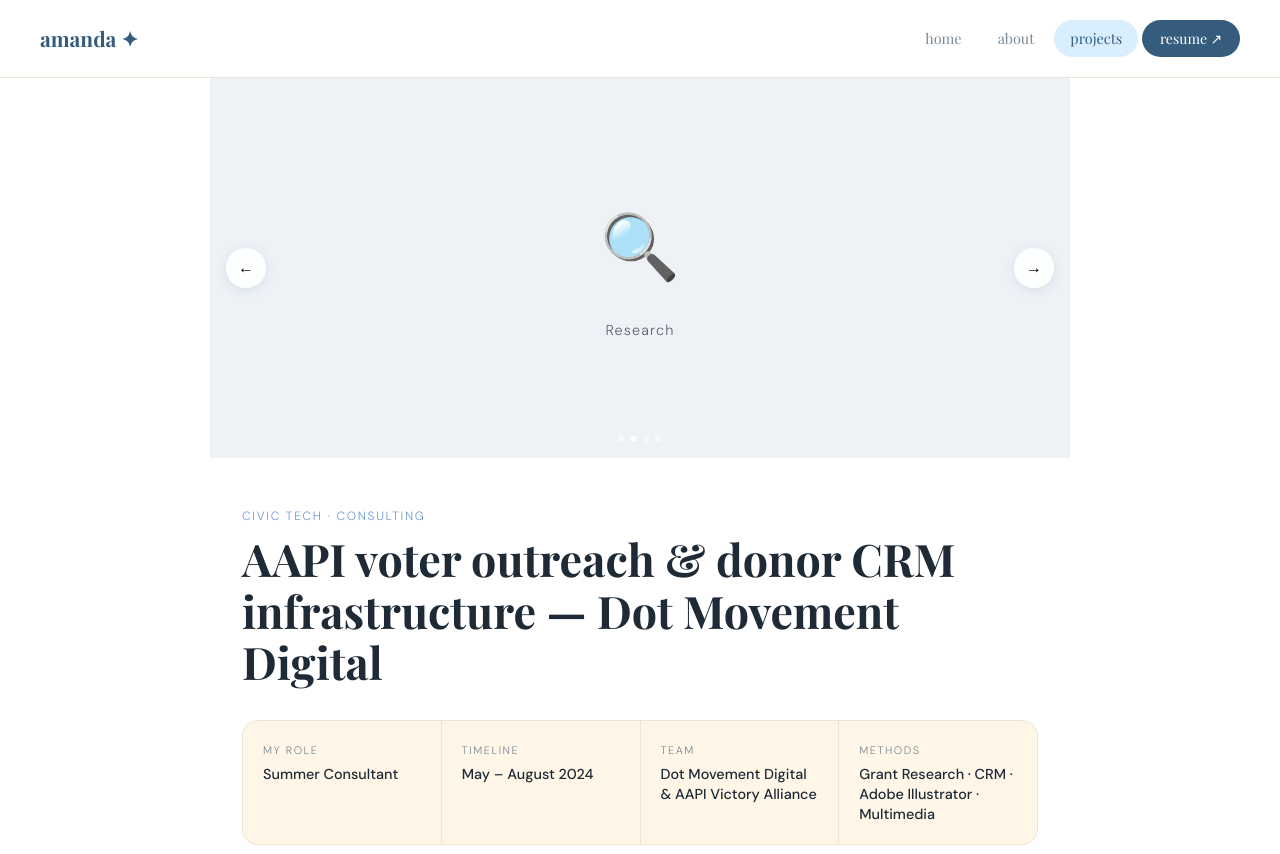
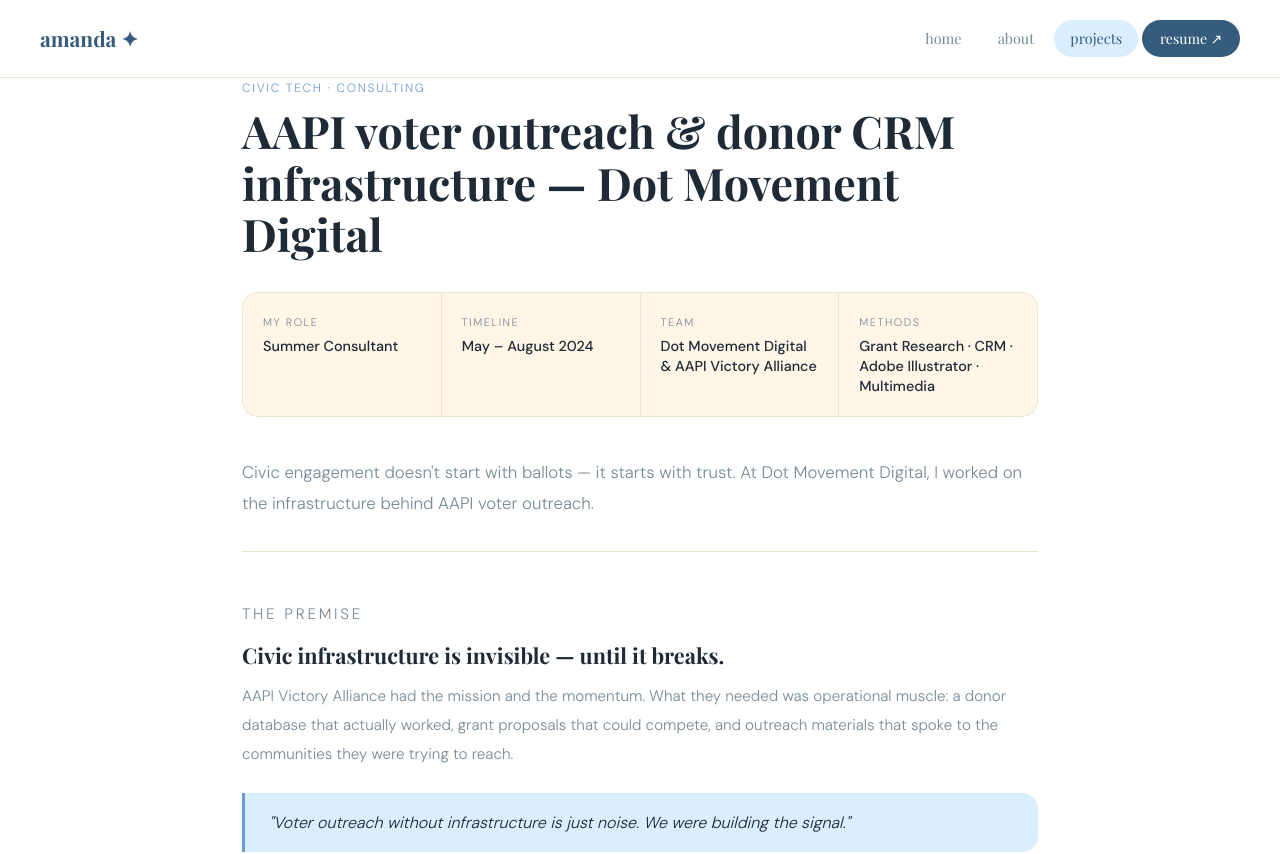
Before and after one commit to amandaminhuang/amandaminhuang.github.io, a React (Vite) app in the folder amanda-portfolio/: page /projects/civic in a window 1280 px wide. Shown: the top 854 px of the page. Built offline with nearby package versions, Linux system fonts and the light colour scheme; a web font is replaced by a local one.

Commit message:
remove slideshow

```diff
--- a/amanda-portfolio/src/pages/ProjectDetails.jsx
+++ b/amanda-portfolio/src/pages/ProjectDetails.jsx
@@ -683,59 +683,6 @@
   figma:  'Figma prototype',
 }
 
-// ── SLIDESHOW ─────────────────────────────────────────────────────────────────
-function SlideShow({ slides }) {
-  const [current, setCurrent] = useState(0)
-
-  useEffect(() => {
-    const timer = setInterval(() => {
-      setCurrent(i => (i + 1) % slides.length)
-    }, 3500)
-    return () => clearInterval(timer)
-  }, [slides.length])
-
-  const prev = () => setCurrent(i => (i - 1 + slides.length) % slides.length)
-  const next = () => setCurrent(i => (i + 1) % slides.length)
-
-  return (
-    <div className="detail-header">
-      <div
-        className="detail-header__track"
-        style={{ transform: `translateX(-${current * 100}%)` }}
-      >
-        {slides.map((slide, i) => (
-          <div
-            key={i}
-            className="detail-header__slide"
-            style={{ background: slide.type === 'placeholder' ? slide.bg : undefined }}
-          >
-            {slide.type === 'image'
-              ? <img src={slide.src} alt={slide.caption} />
-              : <>
-                  <span style={{ fontSize: '4rem' }}>{slide.emoji}</span>
-                  <span style={{ fontSize: '0.9rem', opacity: 0.7, letterSpacing: '0.08em' }}>
-                    {slide.caption}
-                  </span>
-                </>
-            }
-          </div>
-        ))}
-      </div>
-      <button className="detail-header__btn detail-header__btn--prev" onClick={prev}>←</button>
-      <button className="detail-header__btn detail-header__btn--next" onClick={next}>→</button>
-      <div className="detail-header__dots">
-        {slides.map((_, i) => (
-          <button
-            key={i}
-            className={`detail-header__dot ${i === current ? 'detail-header__dot--active' : ''}`}
-            onClick={() => setCurrent(i)}
-          />
-        ))}
-      </div>
-    </div>
-  )
-}
-
 // ── EMBED BLOCK ───────────────────────────────────────────────────────────────
 function EmbedBlock({ embed }) {
   const label = embed.label ?? EMBED_LABELS[embed.type] ?? 'View'
@@ -781,7 +728,6 @@
 
   return (
     <main className="detail-page">
-      <SlideShow slides={p.slides} />
 
       <div className="detail-body">
 
```
